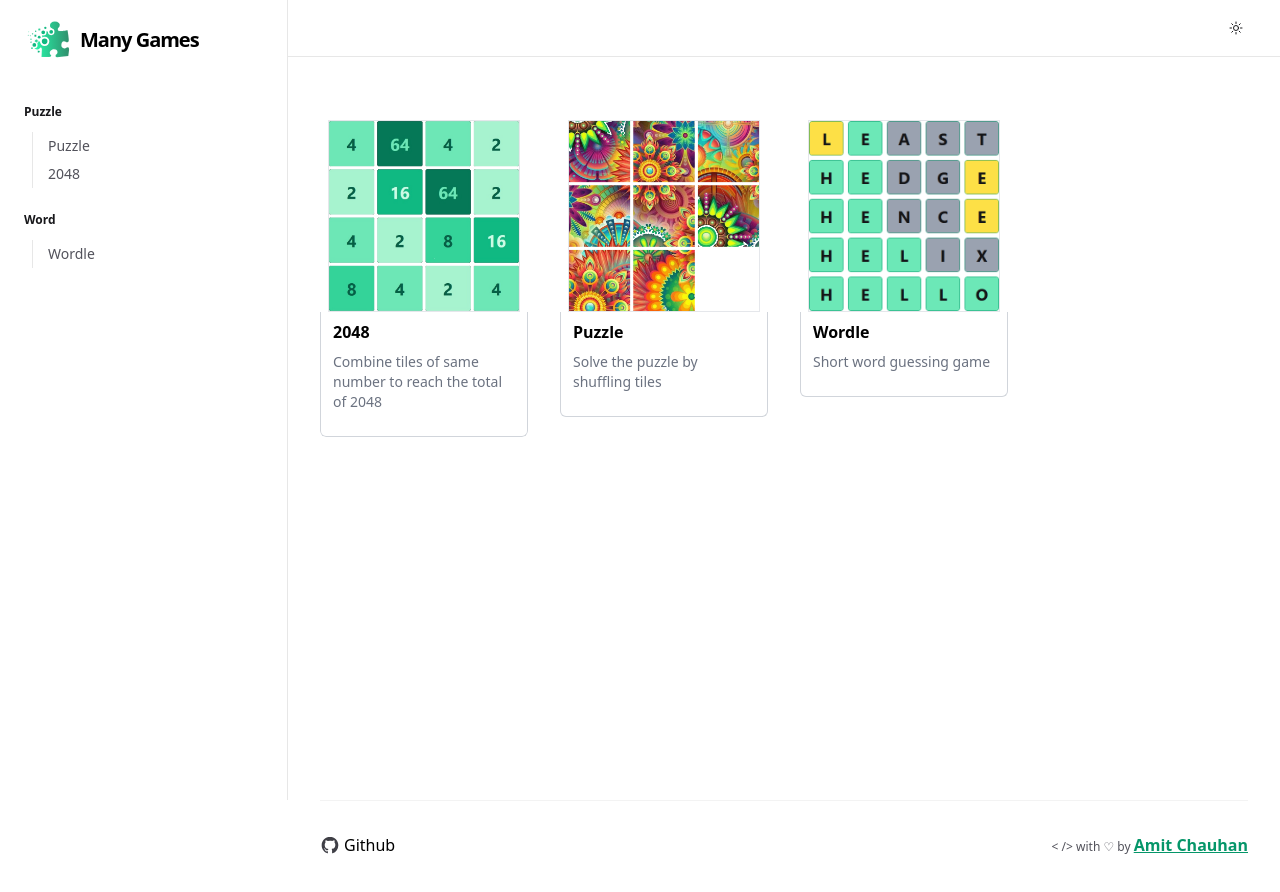
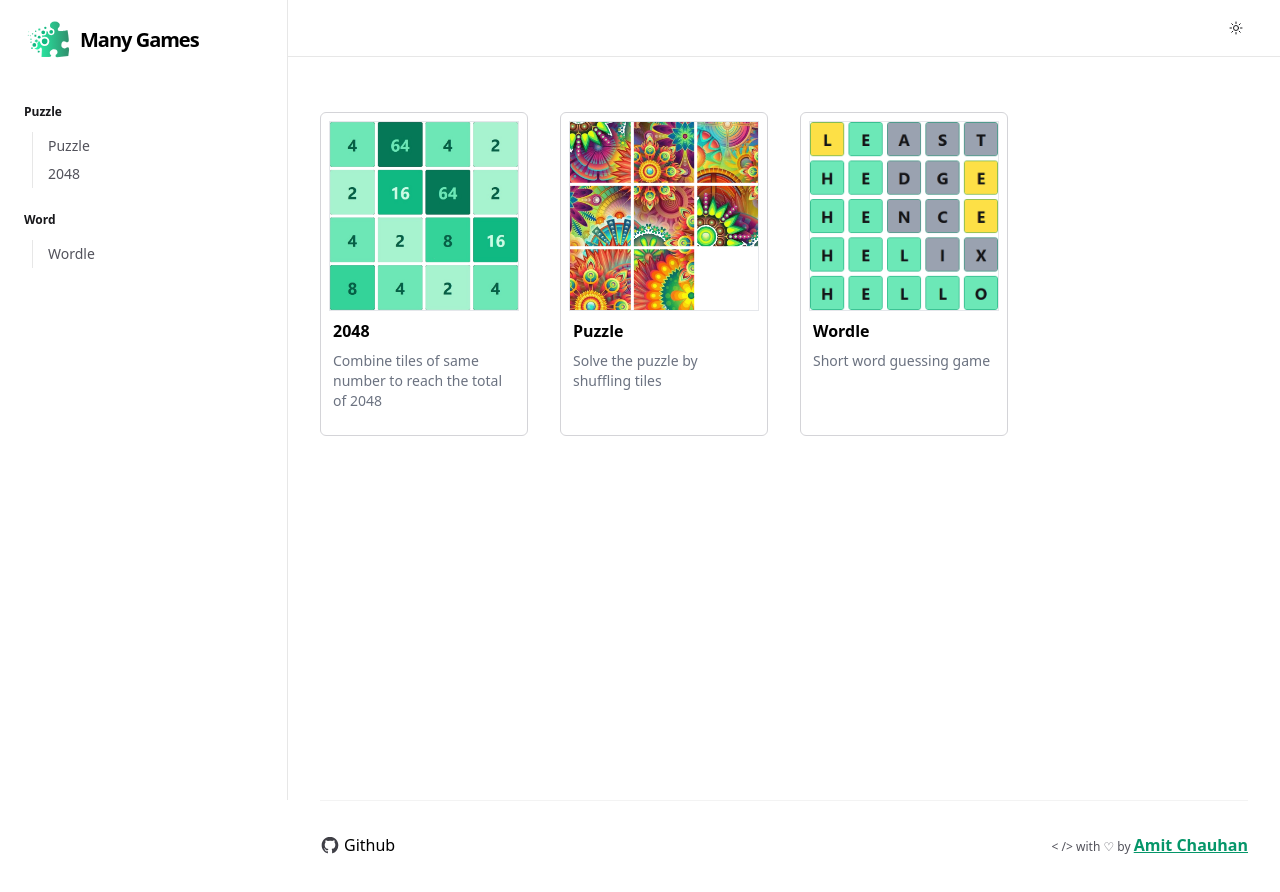
Before and after one commit to Legend0619/ManyGames, a React (Vite) app: page / in a window 1280 px wide. Shown: the top 892 px of the page. Built offline with nearby package versions, Linux system fonts and the light colour scheme.

Commit message:
updated hero game card

```diff
--- a/src/components/hero/GameCard.tsx
+++ b/src/components/hero/GameCard.tsx
@@ -40,7 +40,7 @@ export default function GameCard(props: GameCardPropsType) {
   return (
     <Link
       to={props.link}
-      className="flex flex-col overflow-hidden rounded-md bg-white transition-shadow hover:shadow-md dark:border-zinc-700 dark:bg-zinc-700 dark:hover:shadow-black"
+      className="flex flex-col overflow-hidden rounded-md bg-white transition-shadow hover:shadow-md dark:border-zinc-700 dark:bg-zinc-700 dark:hover:shadow-black lg:border lg:border-zinc-300"
     >
       <div
         ref={cardRef}
@@ -58,7 +58,7 @@ export default function GameCard(props: GameCardPropsType) {
           onLoad={handleImageLoad}
         />
       </div>
-      <div className="flex flex-col rounded-b-md border border-t-0 border-gray-300 p-2 dark:border-0 lg:px-3 lg:pb-4">
+      <div className="flex flex-col rounded-b-md border border-t-0 border-gray-300 p-2 dark:border-0 lg:border-0 lg:px-3 lg:pb-4">
         <div className="flex flex-col">
           <span className="text-md font-semibold dark:text-white">
             {props.title}
```
